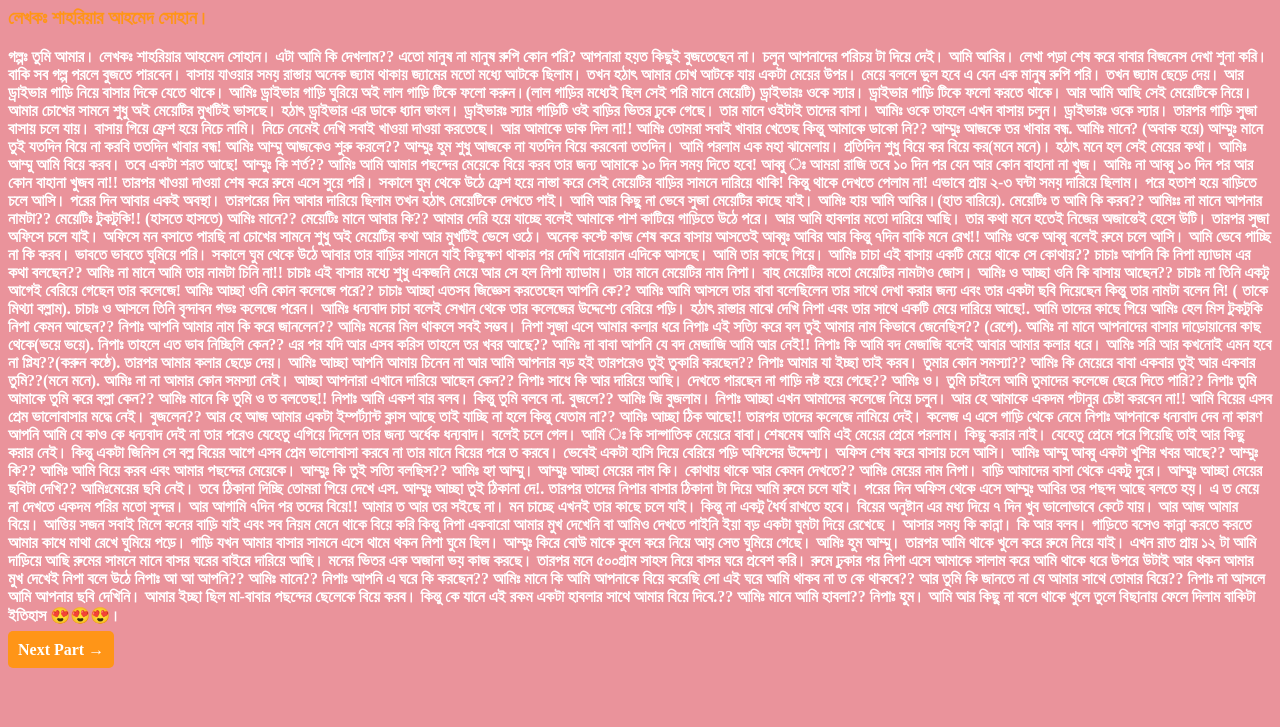
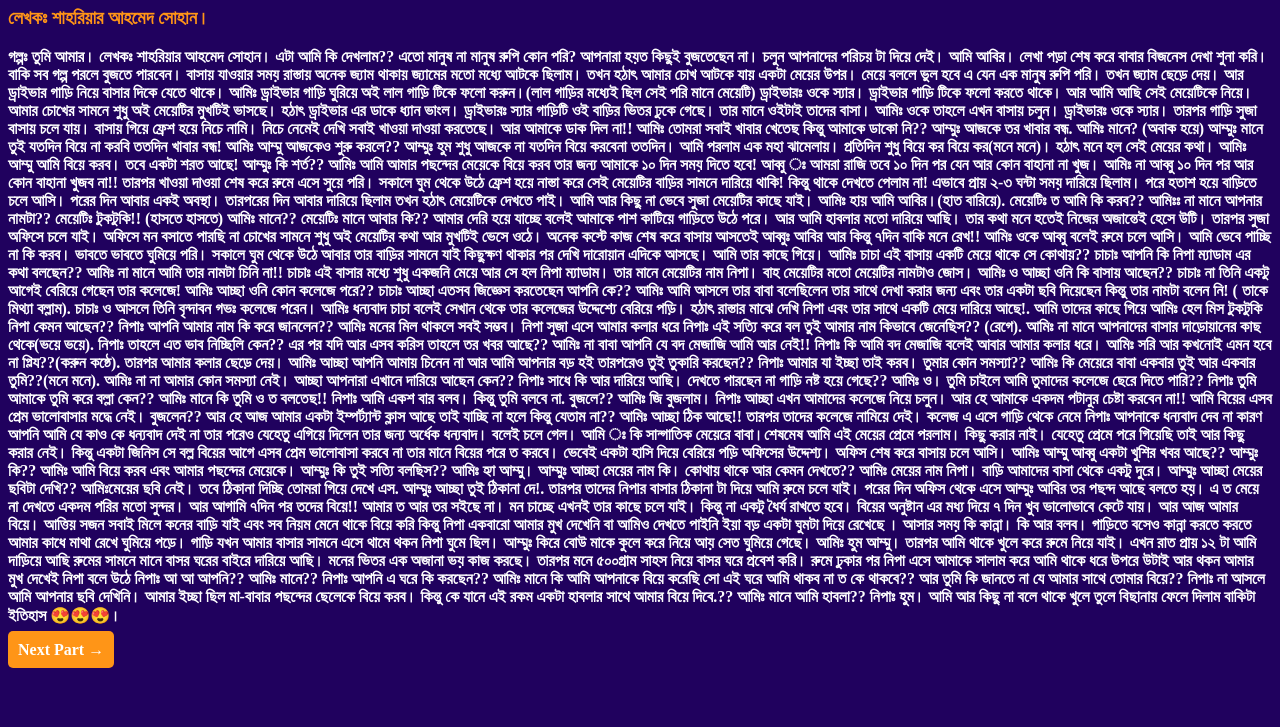
Before and after one commit to SA-Suhan/golpokotha, a plain HTML site: page st-1.html in a window 1280 px wide. Shown: the part 73-800 px from the top of the page. Drawn offline with Linux system fonts and the light colour scheme.

Commit message:
Update st-1.html

```diff
--- a/st-1.html
+++ b/st-1.html
@@ -5,7 +5,7 @@
   <title>তুমি আমার । লেখকঃ শাহরিয়ার আহমেদ সোহান ।</title>
   <style>
 body{
-background:#EA939B;
+background:#20015E;
 color:white;
 }
   		h1{
```
